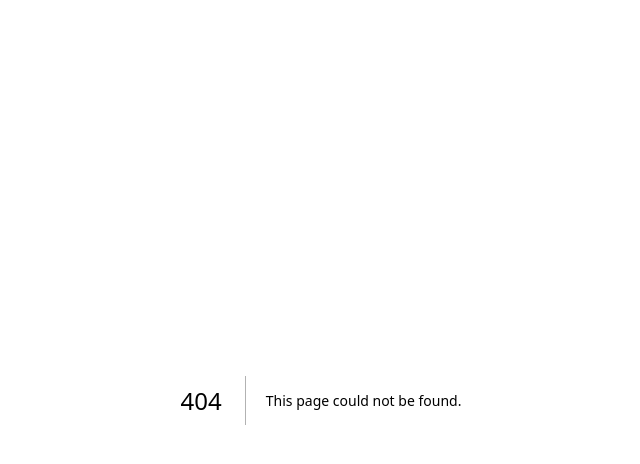
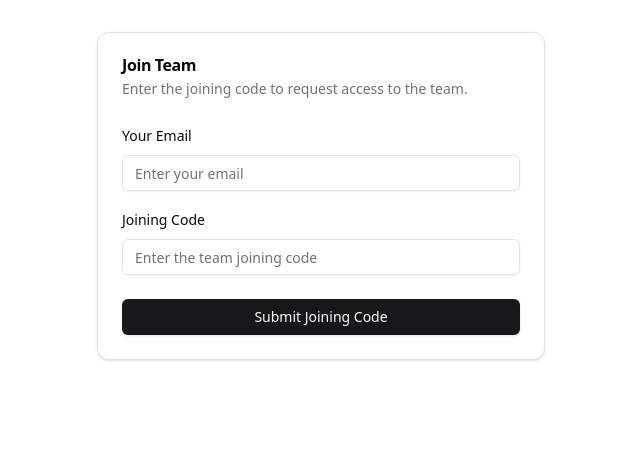
Before and after one commit to Pranavlovescode/SiteSnap, a Next.js app in the folder client/: page /join-team/1 in a window 1280 px wide. Before the commit this address had no page. Shown: the top 464 px of the page, without its empty margins (319-959 px from the left). Built offline with nearby package versions, Linux system fonts and the light colour scheme; what @mui/material-nextjs would draw is missing.

Commit message:
members added to team after scanning qr and filling credentials done

```diff
--- a/client/src/app/join-team/page.tsx
+++ b/client/src/app/join-team/[team_id]/page.tsx
@@ -14,11 +14,17 @@
 } from "@/components/ui/card";
 import { AlertCircle, Loader2 } from "lucide-react";
 import { Alert, AlertDescription, AlertTitle } from "@/components/ui/alert";
+import axios from "axios";
+import { useParams } from "next/navigation";
+import toast from "react-hot-toast";
 
 
 
 export default function JoiningCodeInput() {
+
+  const params = useParams<{team_id:string}>()
   const [joiningCode, setJoiningCode] = useState("");
+  const [email, setEmail] = useState("");
   const [isLoading, setIsLoading] = useState(false);
   const [error, setError] = useState("");
 
@@ -30,13 +36,39 @@
     try {
       // Here you would typically validate the joining code with an API call
       // For this example, we'll simulate an API call with a timeout
-      await new Promise((resolve) => setTimeout(resolve, 1000));
-
+      // await new Promise((resolve) => setTimeout(resolve, 1000));
       // Simulate a successful validation
       // onCodeSubmit(joiningCode);
+
+      const joiningCodeResponse = await axios.put(`${process.env.NEXT_PUBLIC_BACKEND}/api/v1/update/team/members`,{
+        members:[email]
+      },{
+        headers:{
+          'Content-Type':'application/json'
+        },
+        withCredentials:true,
+        params:{
+          team_id:params?.team_id,
+          code:joiningCode
+        }
+      })
+      const response = joiningCodeResponse.status
+      if (response==200) {
+        console.log("joincode response",joiningCodeResponse.data)
+        toast.success("You are added to the team")
+      }
+      // else if(response==400){
+      //   setError("Invalid joining code. Please try again.");
+      //   toast.error("Invalid code. Please enter a valid code")
+      // }
+      else{
+        setError("Something went wrong");
+        toast.error("Some error occured. Please try again later")
+      }
+
     } catch (err) {
       console.log("Error occured",err)
-      setError("Invalid joining code. Please try again.");
+      setError((err as any).response?.data?.error || "An unexpected error occurred");
     } finally {
       setIsLoading(false);
     }
@@ -46,6 +78,13 @@
     <>
       <div className="container mx-auto px-4 py-8">
         <div className="max-w-md mx-auto">
+        {error && (
+              <Alert variant="destructive" className="my-4">
+                <AlertCircle className="h-4 w-4" />
+                <AlertTitle>Error</AlertTitle>
+                <AlertDescription>{error}</AlertDescription>
+              </Alert>
+            )}
           <Card>
             <CardHeader>
               <CardTitle>Join Team</CardTitle>
@@ -56,6 +95,17 @@
             <CardContent>
               <form onSubmit={handleSubmit}>
                 <div className="space-y-4">
+                  <div className="space-y-2">
+                    <Label htmlFor="email">Your Email</Label>
+                    <Input
+                      id="email"
+                      type="email"
+                      placeholder="Enter your email"
+                      value={email}
+                      onChange={(e) => setEmail(e.target.value)}
+                      required
+                    />
+                  </div>
                   <div className="space-y-2">
                     <Label htmlFor="joiningCode">Joining Code</Label>
                     <Input
@@ -85,13 +135,6 @@
                 )}
               </Button>
             </CardFooter>
-            {error && (
-              <Alert variant="destructive" className="mt-4">
-                <AlertCircle className="h-4 w-4" />
-                <AlertTitle>Error</AlertTitle>
-                <AlertDescription>{error}</AlertDescription>
-              </Alert>
-            )}
           </Card>
         </div>
       </div>
--- a/client/src/middleware.ts
+++ b/client/src/middleware.ts
@@ -10,14 +10,14 @@
   console.log("Session cookie is ", session_cookie);
   console.log("Executing middleware");
 
-  if (publicPath && (auth_token || session_cookie)) {
+  if (publicPath && (auth_token)) {
     return NextResponse.redirect(new URL("/dashboard", req.url));
   }
-  if (!publicPath && !(auth_token || session_cookie)) {
+  if (!publicPath && !(auth_token)) {
     return NextResponse.redirect(new URL("/", req.url));
   }
 }
 // Routes that need to be protected
 export const config = {
-  matcher: ['/dashboard/:path*'],
+  matcher: ['/dashboard','/dashboard/:path*'],
 };
--- a/client/src/pages/TeamManagement.tsx
+++ b/client/src/pages/TeamManagement.tsx
@@ -316,7 +316,7 @@
                                 value={`${
                                   process.env.NODE_ENV === "production" ||
                                   process.env.NEXT_PUBLIC_FRONTEND
-                                }/join-team`}
+                                }/join-team/${team.id}`}
                                 size={
                                   typeof window !== "undefined" &&
                                   window.innerWidth < 640
```
Also changed, not shown: 2 other files (tests, documents, lock files or other folders).
